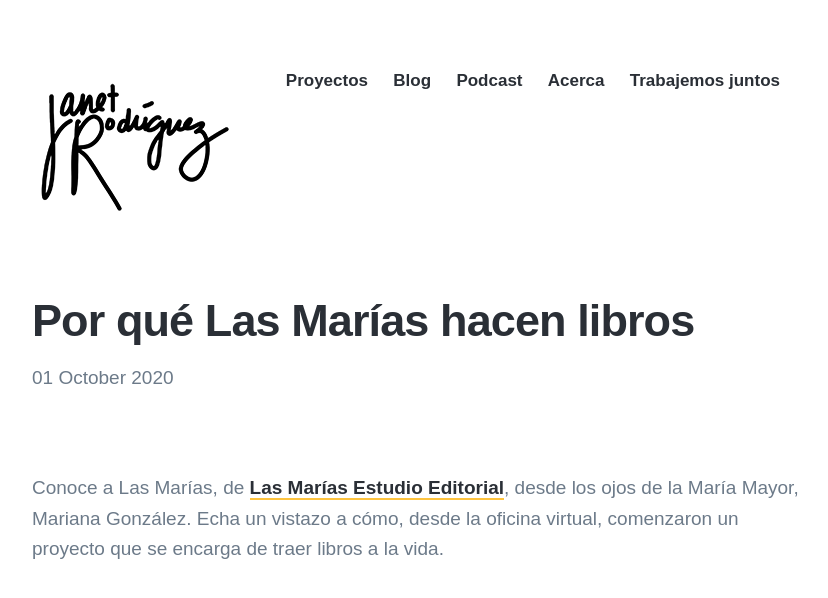
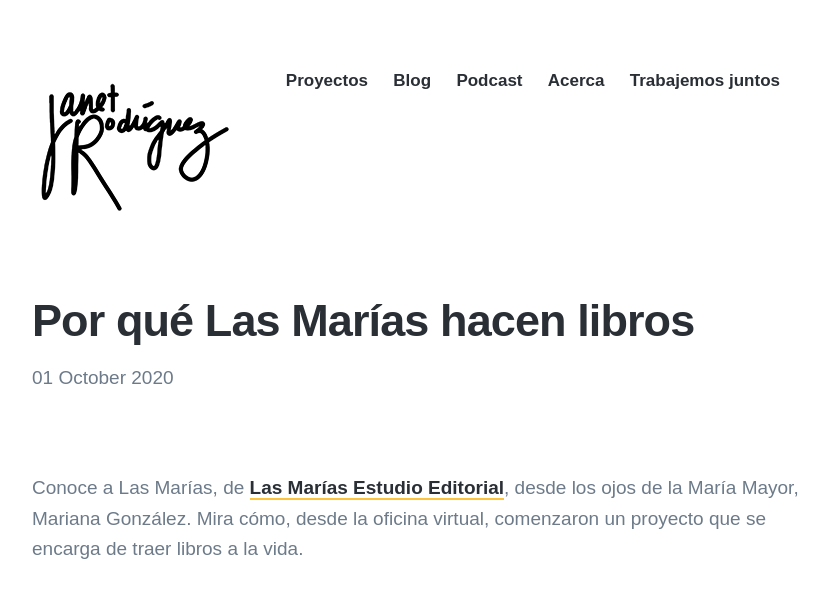
Before and after one commit to rgjanet/rgjanet.github.io, a Jekyll site: the page built from _posts/2020-10-01-las-marias-hacen-libros.md, in a window 1280 px wide and 900 px high, cut to the strip 0-601 px from the top of the window. Shown: the top 598 px of the strip, without its empty margins (224-1052 px from the left). Built offline with Jekyll 4.4.1, drawn with Linux system fonts in a browser that asks for light colours; nearby versions of some CDN libraries; some web fonts are replaced.

Commit message:
Update from Forestry.io Janet Rodríguez updated _posts/2020-10-01-las-marias-hacen-libros.md

```diff
--- a/_posts/2020-10-01-las-marias-hacen-libros.md
+++ b/_posts/2020-10-01-las-marias-hacen-libros.md
@@ -1,19 +1,22 @@
 ---
-title: 'Por qué Las Marías hacen libros'
-subtitle: Conoce a Las Marías, de Las Marías Estudio Editorial, desde los ojos de la María Mayor, Mariana González.
-date: 2020-10-01 12:00:00
-description: Conoce a Las Marías, de Las Marías Estudio Editorial, desde los ojos de la María Mayor, Mariana González. Echa un vistazo a cómo, desde la oficina virtual, comenzaron un proyecto que se encarga de traer libros a la vida.
-featured_image: '/images/LasMarias/LasMarias5.png'
+title: Por qué Las Marías hacen libros
+subtitle: Conoce a Las Marías, de Las Marías Estudio Editorial, desde los ojos de
+  la María Mayor, Mariana González.
+date: 2020-10-01T12:00:00.000+00:00
+description: Conoce a Las Marías, de Las Marías Estudio Editorial, desde los ojos
+  de la María Mayor, Mariana González. Echa un vistazo a cómo, desde la oficina virtual,
+  comenzaron un proyecto que se encarga de traer libros a la vida.
+featured_image: "/images/LasMarias/LasMarias5.png"
+
 ---
-
-Conoce a Las Marías, de [Las Marías Estudio Editorial](https://www.lasmariaseditorial.com/), desde los ojos de la María Mayor, Mariana González. Echa un vistazo a cómo, desde la oficina virtual, comenzaron un proyecto que se encarga de traer libros a la vida.
+Conoce a Las Marías, de [Las Marías Estudio Editorial](https://www.lasmariaseditorial.com/), desde los ojos de la María Mayor, Mariana González. Mira cómo, desde la oficina virtual, comenzaron un proyecto que se encarga de traer libros a la vida.
 
 <iframe width="640" height="360" src="https://www.youtube.com/embed/_InHD4nbOXw" frameborder="0" allow="accelerometer; autoplay; clipboard-write; encrypted-media; gyroscope; picture-in-picture" allowfullscreen></iframe>
 
 <div class="gallery" data-columns="3">
-	<img src="https://www.rgjanet.com/images/LasMarias/LasMarias2.png">
-	<img src="https://www.rgjanet.com/images/LasMarias/LasMarias1.png">
-	<img src="https://www.rgjanet.com/images/LasMarias/LasMarias3.png">
-	<img src="https://www.rgjanet.com/images/LasMarias/LasMarias4.png">
-	<img src="https://www.rgjanet.com/images/LasMarias/LasMarias5.png">
+<img src="https://www.rgjanet.com/images/LasMarias/LasMarias2.png">
+<img src="https://www.rgjanet.com/images/LasMarias/LasMarias1.png">
+<img src="https://www.rgjanet.com/images/LasMarias/LasMarias3.png">
+<img src="https://www.rgjanet.com/images/LasMarias/LasMarias4.png">
+<img src="https://www.rgjanet.com/images/LasMarias/LasMarias5.png">
 </div>
```
